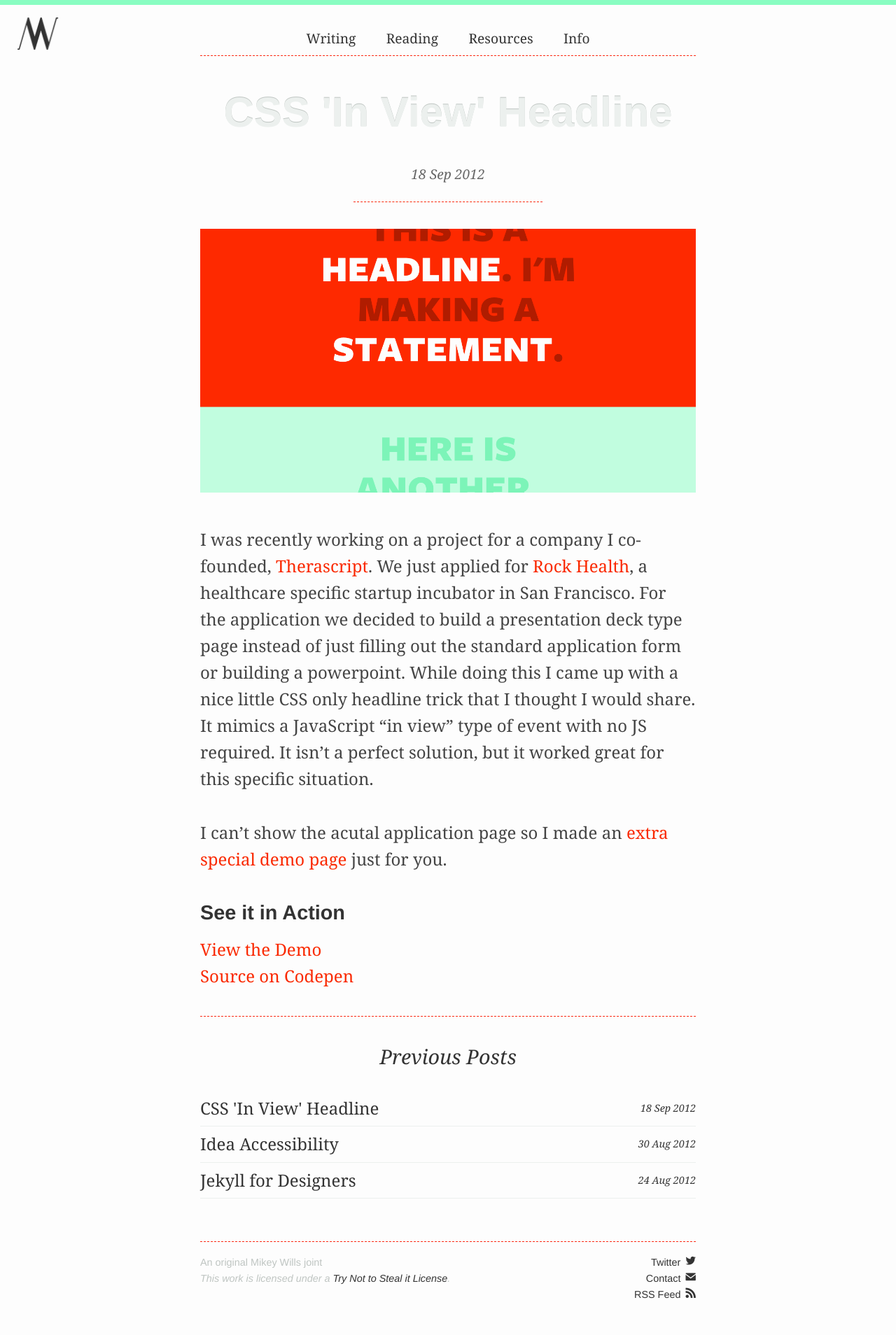
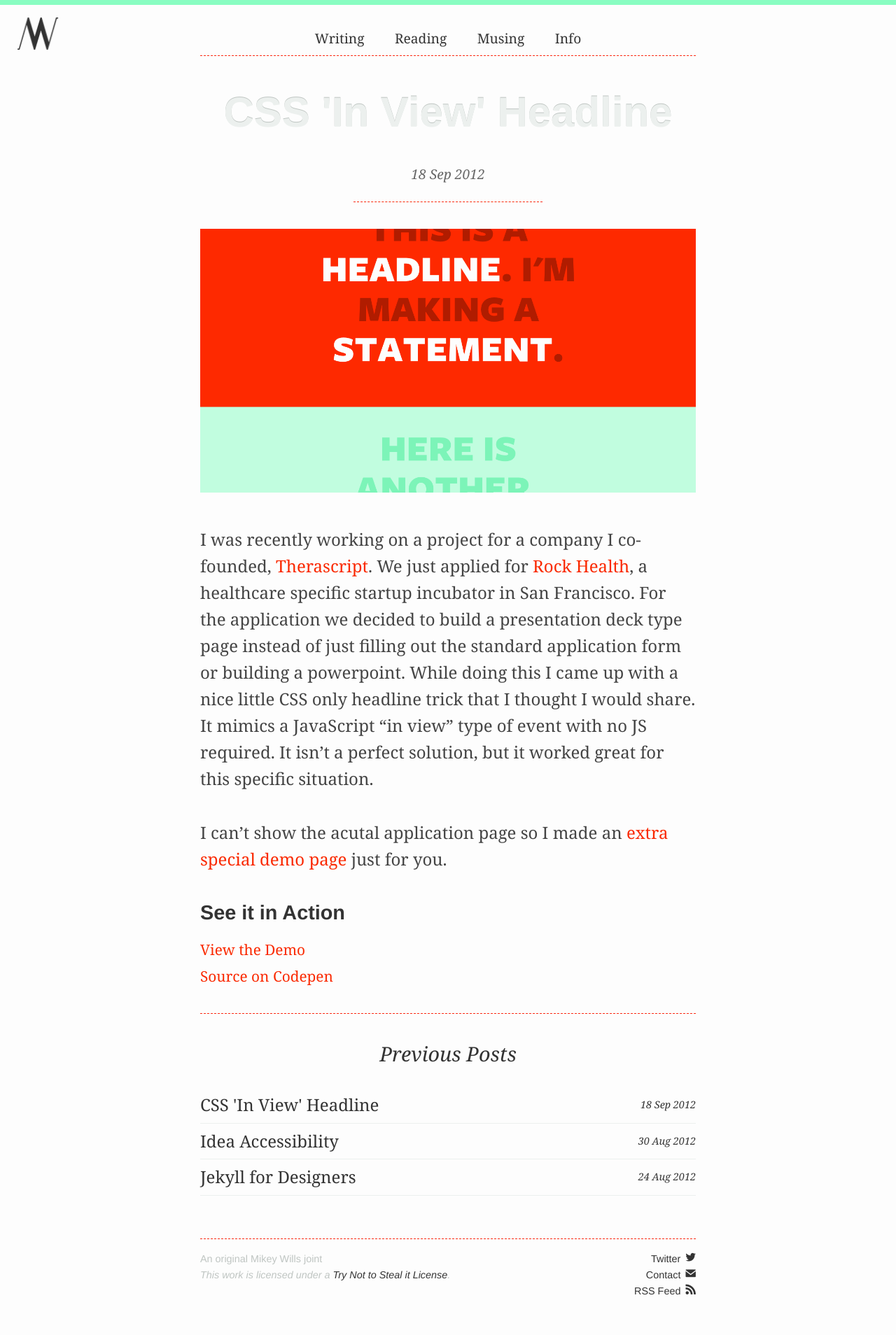
Before and after one commit to mukealicious/mukealicious.github.io, a Jekyll site: the page built from writing.html, in a window 1280 px wide. Shown: the whole page at 70% size. Built offline with Jekyll 4.4.1, drawn with Linux system fonts in a browser that asks for light colours; some web fonts are replaced; Markdown is read by kramdown in place of the engine named in the settings.

Commit message:
Add musing link to nav. Remove resources. Make lists smaller font size in blog posts.

```diff
--- a/_layouts/default.html
+++ b/_layouts/default.html
@@ -35,7 +35,7 @@
           <ul>
             <li><a href="/writing.html" title="Writing">Writing</a></li>
             <li><a href="/reading.html" title="Reading">Reading</a></li>
-            <li><a href="/resources.html" title="Resources">Resources</a></li>
+            <li><a href="http://muse.muke.me" title="Musing">Musing</a></li>
             <li><a href="/info.html" title="Info">Info</a></li>
           </ul>
         </nav>
--- a/sass/screen.scss
+++ b/sass/screen.scss
@@ -209,6 +209,9 @@
 
 div.post-content {
   @include leader();
+  ul {
+    @include adjust-font-size-to(26px);
+  }
 }
 
 /* Previous Posts */
--- a/stylesheets/screen.css
+++ b/stylesheets/screen.css
@@ -547,15 +547,20 @@
 div.post-content {
   margin-top: 1.6em;
 }
+/* line 212, ../sass/screen.scss */
+div.post-content ul {
+  font-size: 0.86667em;
+  line-height: 1.84615em;
+}
 
 /* Previous Posts */
-/* line 216, ../sass/screen.scss */
+/* line 219, ../sass/screen.scss */
 div.more-posts h3 {
   text-align: center;
   margin-bottom: 1em;
 }
 
-/* line 222, ../sass/screen.scss */
+/* line 225, ../sass/screen.scss */
 ul.recent-posts a {
   -webkit-transition-duration: 0;
   -moz-transition-duration: 0;
@@ -563,11 +568,11 @@
   -o-transition-duration: 0;
   transition-duration: 0;
 }
-/* line 224, ../sass/screen.scss */
+/* line 227, ../sass/screen.scss */
 ul.recent-posts a:hover {
   color: #333333;
 }
-/* line 228, ../sass/screen.scss */
+/* line 231, ../sass/screen.scss */
 ul.recent-posts li {
   display: block;
   clear: both;
@@ -579,7 +584,7 @@
   border-bottom: 1px solid #ecf0ee;
   padding: 0.25em 0;
 }
-/* line 235, ../sass/screen.scss */
+/* line 238, ../sass/screen.scss */
 ul.recent-posts li:hover {
   background: #89fdc2;
   color: #333333;
@@ -587,12 +592,12 @@
   padding-right: 1em;
 }
 
-/* line 244, ../sass/screen.scss */
+/* line 247, ../sass/screen.scss */
 span.title {
   float: left;
 }
 
-/* line 247, ../sass/screen.scss */
+/* line 250, ../sass/screen.scss */
 span.date {
   float: right;
   font-size: 0.6em;
@@ -604,7 +609,7 @@
    Misc
 -------------------------------------------------------------------- */
 /* Type Elements */
-/* line 260, ../sass/screen.scss */
+/* line 263, ../sass/screen.scss */
 h1.alpha {
   margin-bottom: 0.8em;
   text-align: center;
@@ -612,31 +617,31 @@
   text-shadow: #bfc5c2 0px -1px 0;
 }
 
-/* line 268, ../sass/screen.scss */
+/* line 271, ../sass/screen.scss */
 blockquote {
   background: rgba(137, 253, 194, 0.3);
 }
-/* line 270, ../sass/screen.scss */
+/* line 273, ../sass/screen.scss */
 blockquote p {
   color: #666666;
   font-style: italic;
   padding: 0.25em 0 0.25em 1.5em;
 }
 
-/* line 277, ../sass/screen.scss */
+/* line 280, ../sass/screen.scss */
 article ul {
   margin-bottom: 1.6em;
 }
-/* line 279, ../sass/screen.scss */
+/* line 282, ../sass/screen.scss */
 article ul a {
   color: #fa2900;
 }
-/* line 281, ../sass/screen.scss */
+/* line 284, ../sass/screen.scss */
 article ul a:hover {
   text-decoration: underline;
 }
 
-/* line 287, ../sass/screen.scss */
+/* line 290, ../sass/screen.scss */
 code {
   display: block;
   background: #666666;
@@ -670,18 +675,18 @@
 }
 /* < 875px */
 @media screen and (max-width: 875px) {
-  /* line 319, ../sass/screen.scss */
+  /* line 322, ../sass/screen.scss */
   .container {
     max-width: 24em;
   }
 
-  /* line 322, ../sass/screen.scss */
+  /* line 325, ../sass/screen.scss */
   img#logo {
     position: inherit;
     margin-bottom: 0.25em;
   }
 
-  /* line 327, ../sass/screen.scss */
+  /* line 330, ../sass/screen.scss */
   .project {
     width: 100%;
     float: right;
@@ -692,18 +697,18 @@
     margin: 1.25em 0;
     text-align: center;
   }
-  /* line 333, ../sass/screen.scss */
+  /* line 336, ../sass/screen.scss */
   .project img {
     margin-top: -0.5em;
   }
 
-  /* line 338, ../sass/screen.scss */
+  /* line 341, ../sass/screen.scss */
   span.date, span.title {
     float: left;
     clear: both;
   }
 
-  /* line 342, ../sass/screen.scss */
+  /* line 345, ../sass/screen.scss */
   span.date {
     margin-top: -0.75em;
   }
@@ -716,7 +721,7 @@
     line-height: 1.5em;
   }
 
-  /* line 353, ../sass/screen.scss */
+  /* line 356, ../sass/screen.scss */
   .container {
     padding: 0 0.75em;
   }
```
Also changed, not shown: stylesheets/demo.css (+26 -21 lines).
